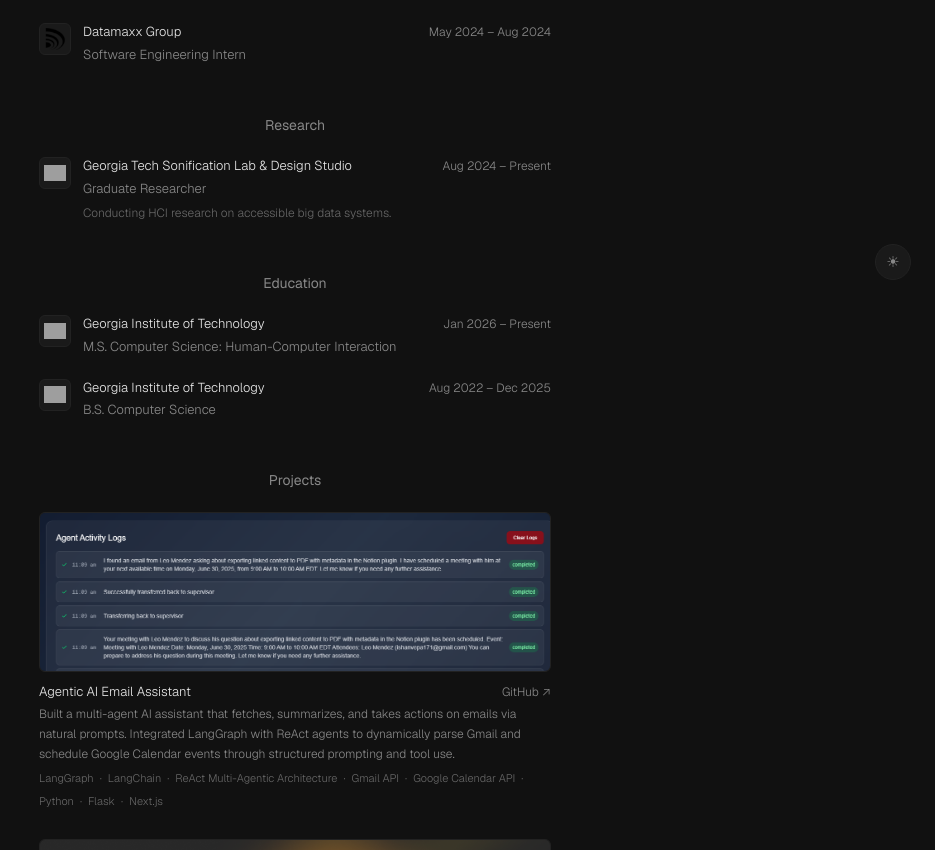
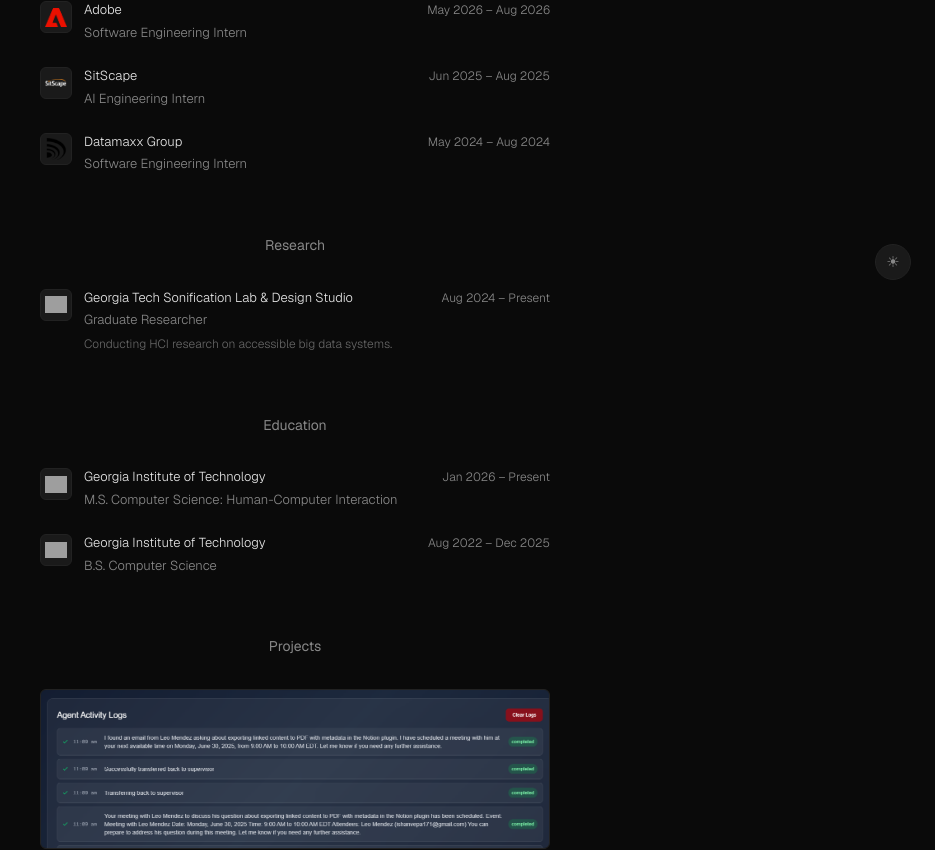
Before and after one commit to ishanvepa/ishanvepa.github.io, a Next.js app: page / in a window 1280 px wide. Shown: the part 496-1346 px from the top of the page, without its empty margins (345-1280 px from the left). Built offline with nearby package versions, Linux system fonts and the light colour scheme; grey boxes are pictures that could not be loaded.

Commit message:
styling updates

```diff
--- a/src/app/data.ts
+++ b/src/app/data.ts
@@ -7,13 +7,13 @@
 ] as const;
 
 export const experience = [
-  // {
-  //   company: "Adobe",
-  //   role: "Software Engineering Intern",
-  //   date: "May 2026 – Aug 2026",
-  //   logo: "/adobe_logo.png",
-  //   fallback: "Ad",
-  // },
+  {
+    company: "Adobe",
+    role: "Software Engineering Intern",
+    date: "May 2026 – Aug 2026",
+    logo: "/adobe_logo.png",
+    fallback: "Ad",
+  },
   {
     company: "SitScape",
     role: "AI Engineering Intern",
--- a/src/app/globals.css
+++ b/src/app/globals.css
@@ -6,7 +6,7 @@
 
 :root,
 [data-theme="dark"] {
-  --bg: #111;
+  --bg: #0a0a0a;
   --text: #e5e5e5;
   --muted: #888;
   --border: #222;
@@ -16,7 +16,7 @@
 }
 
 [data-theme="light"] {
-  --bg: #f5f0e8;
+  --bg: #fceed7;
   --text: #1a1612;
   --muted: #7a6f62;
   --border: #ddd6c8;
--- a/src/app/page.module.css
+++ b/src/app/page.module.css
@@ -80,6 +80,21 @@
 }
 
 /* EXPERIENCE */
+.expCard {
+  border-radius: 8px;
+  padding: 10px 12px;
+  margin: 0 -12px;
+  background: transparent;
+  border: 1px solid transparent;
+  transition: background 0.2s ease, border-color 0.2s ease;
+  cursor: default;
+}
+
+.expCard:hover {
+  background: var(--card);
+  border-color: var(--border);
+}
+
 .expRow {
   display: grid;
   grid-template-columns: auto 1fr auto;
@@ -90,6 +105,10 @@
 }
 
 .expRow:last-child {
+  margin-bottom: 0;
+}
+
+.expCard:last-child .expRow {
   margin-bottom: 0;
 }
 
@@ -157,10 +176,22 @@
   margin-bottom: 28px;
   text-align: left;
   cursor: pointer;
+  border-radius: 8px;
+  padding: 10px 12px;
+  margin-left: -12px;
+  margin-right: -12px;
+  background: transparent;
+  border: 1px solid transparent;
+  transition: background 0.2s ease, border-color 0.2s ease;
 }
 
 .projRow:last-child {
   margin-bottom: 0;
+}
+
+.projRow:hover {
+  background: var(--card);
+  border-color: var(--border);
 }
 
 .projImgWrap {
--- a/src/components/Education.tsx
+++ b/src/components/Education.tsx
@@ -7,13 +7,15 @@
     <section className={styles.section}>
       <h2 className={styles.sectionTitle}>Education</h2>
       {education.map((edu) => (
-        <div key={edu.degree} className={styles.expRow}>
-          <ExpLogo src={edu.logo} alt={edu.institution} fallback={edu.fallback} />
-          <div>
-            <div className={styles.expCompany}>{edu.institution}</div>
-            <div className={styles.expRole}>{edu.degree}</div>
+        <div key={edu.degree} className={styles.expCard}>
+          <div className={styles.expRow}>
+            <ExpLogo src={edu.logo} alt={edu.institution} fallback={edu.fallback} />
+            <div>
+              <div className={styles.expCompany}>{edu.institution}</div>
+              <div className={styles.expRole}>{edu.degree}</div>
+            </div>
+            <div className={styles.expDate}>{edu.date}</div>
           </div>
-          <div className={styles.expDate}>{edu.date}</div>
         </div>
       ))}
     </section>
--- a/src/components/Experiences.tsx
+++ b/src/components/Experiences.tsx
@@ -7,13 +7,15 @@
     <section className={styles.section}>
       <h2 className={styles.sectionTitle}>Experience</h2>
       {experience.map((exp) => (
-        <div key={exp.company} className={styles.expRow}>
-          <ExpLogo src={exp.logo} alt={exp.company} fallback={exp.fallback} />
-          <div>
-            <div className={styles.expCompany}>{exp.company}</div>
-            <div className={styles.expRole}>{exp.role}</div>
+        <div key={exp.company} className={styles.expCard}>
+          <div className={styles.expRow}>
+            <ExpLogo src={exp.logo} alt={exp.company} fallback={exp.fallback} />
+            <div>
+              <div className={styles.expCompany}>{exp.company}</div>
+              <div className={styles.expRole}>{exp.role}</div>
+            </div>
+            <div className={styles.expDate}>{exp.date}</div>
           </div>
-          <div className={styles.expDate}>{exp.date}</div>
         </div>
       ))}
     </section>
--- a/src/components/Hero.tsx
+++ b/src/components/Hero.tsx
@@ -27,7 +27,7 @@
       </nav>
 
       {/* Bio */}
-      {/* <p className={styles.bio}>incoming eng @ <span style={{ background: "linear-gradient(90deg, #8B0000, #FF0000)", WebkitBackgroundClip: "text", WebkitTextFillColor: "transparent", backgroundClip: "text" }}>adobe</span> | cs @ <span style={{ background: "linear-gradient(90deg, #1a5276, #B3A369)", WebkitBackgroundClip: "text", WebkitTextFillColor: "transparent", backgroundClip: "text" }}>gatech</span></p> */}
+      <p className={styles.bio}>incoming eng @ <span style={{ background: "linear-gradient(90deg, #8B0000, #FF0000)", WebkitBackgroundClip: "text", WebkitTextFillColor: "transparent", backgroundClip: "text" }}>adobe</span> | cs @ <span style={{ background: "linear-gradient(90deg, #1a4376, #e1b61c)", WebkitBackgroundClip: "text", WebkitTextFillColor: "transparent", backgroundClip: "text" }}>gatech</span></p>
       <p className={styles.bioExtended}>
         CS student at Georgia Tech studying Human-Computer Interaction. When I'm not programming, you may find me transcribing
         jazz records, trying new shaken espressos, and watching Premier League soccer (GGMU ifykyk).
--- a/src/components/Research.tsx
+++ b/src/components/Research.tsx
@@ -7,7 +7,8 @@
     <section className={styles.section}>
       <h2 className={styles.sectionTitle}>Research</h2>
       {research.map((r) => (
-        <div key={r.institution} className={styles.expRow}>
+        <div key={r.institution} className={styles.expCard}>
+          <div className={styles.expRow}>
             <ExpLogo src={r.logo} alt={r.institution} fallback={r.fallback} />
             <div>
               <div className={styles.expCompany}>{r.institution}</div>
@@ -16,6 +17,7 @@
             </div>
             <div className={styles.expDate}>{r.date}</div>
           </div>
+        </div>
       ))}
     </section>
   );
```
Also changed, not shown: src/app/layout.tsx (+19 -0 lines), src/components/DotBackground.tsx (added, +115 -0 lines). Lines whose indentation alone changed are shown as unchanged.
